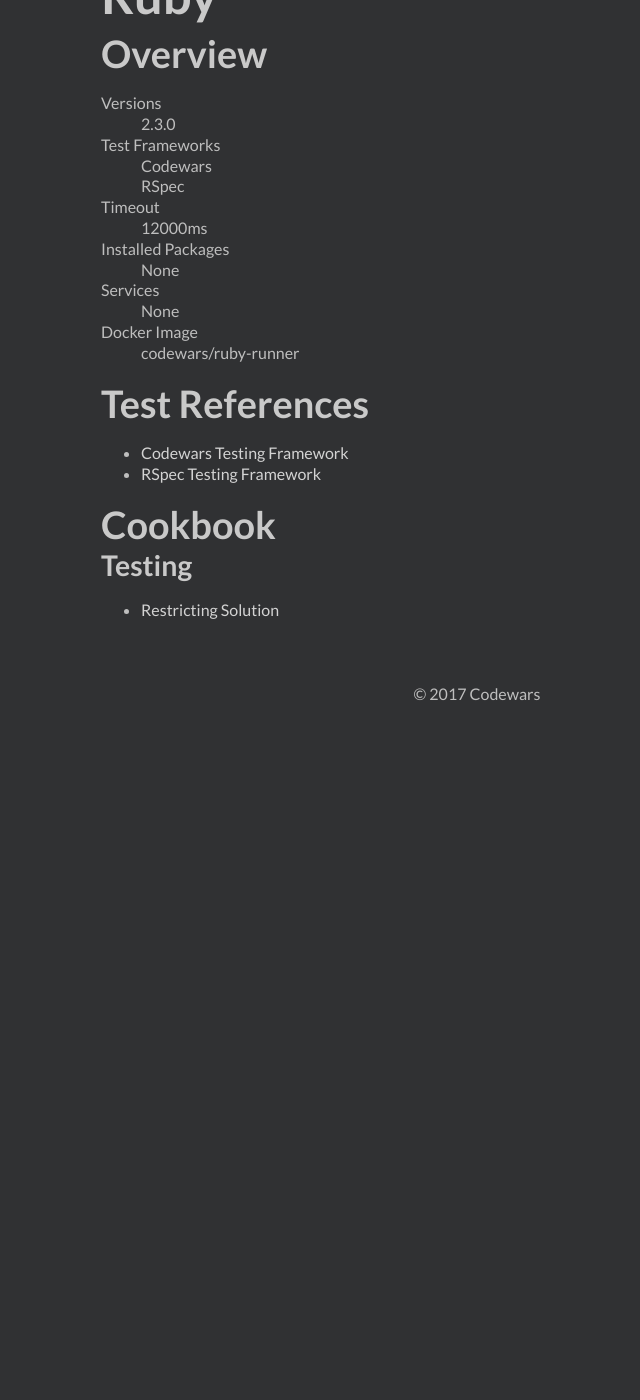
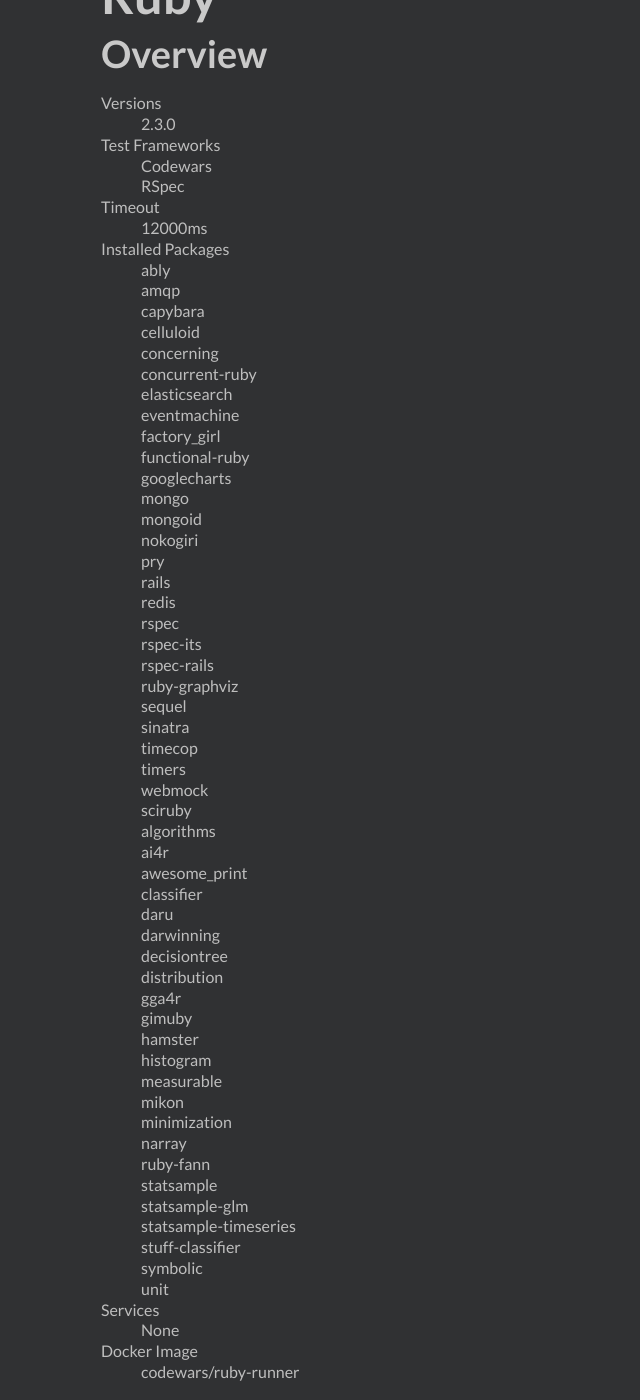
Before and after one commit to kazk/docs.codewars.com, a Jekyll site: the page built from docs/_languages/ruby.md, in a window 1280 px wide and 1400 px high, scrolled down 258 px. Shown: the whole window, without its empty margins (163-803 px from the left). Built offline with Jekyll 4.4.1, drawn with Linux system fonts in a browser that asks for light colours; nearby versions of some CDN libraries; before the commit the page ends 1011 px from its top, so only the background shows below that.

```diff
--- a/docs/_languages/ruby.md
+++ b/docs/_languages/ruby.md
@@ -3,7 +3,58 @@ title:    Ruby
 language: ruby
 versions: [2.3.0]
 tests:    [Codewars, RSpec]
-packages: []
+packages:
+- ably
+- amqp
+- capybara
+- celluloid
+- concerning
+- concurrent-ruby
+- elasticsearch
+- eventmachine
+- factory_girl
+- functional-ruby
+- googlecharts
+- mongo
+- mongoid
+- nokogiri
+- pry
+- rails
+- redis
+- rspec
+- rspec-its
+- rspec-rails
+- ruby-graphviz
+- sequel
+- sinatra
+- timecop
+- timers
+- webmock
+# Sciruby Based Gems
+- sciruby
+- algorithms
+- ai4r
+- awesome_print
+- classifier
+- daru
+- darwinning
+- decisiontree
+- distribution
+- gga4r
+- gimuby
+- hamster
+- histogram
+- measurable
+- mikon
+- minimization
+- narray
+- ruby-fann
+- statsample
+- statsample-glm
+- statsample-timeseries
+- stuff-classifier
+- symbolic
+- unit
 services: []
 timeout:  12000ms
 runner:   codewars/ruby-runner
```
Also changed, not shown: docs/_languages/haskell.md (+8 -1 lines), docs/_languages/ocaml.md (+3 -1 lines), docs/_languages/python.md (+12 -2 lines).
